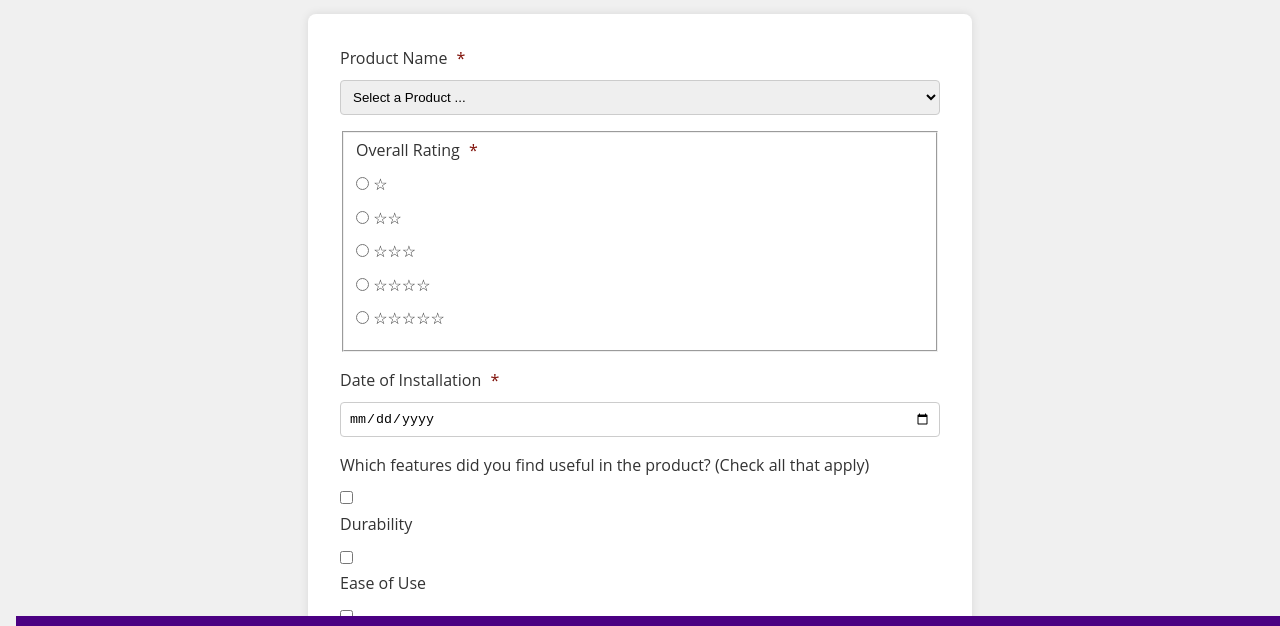
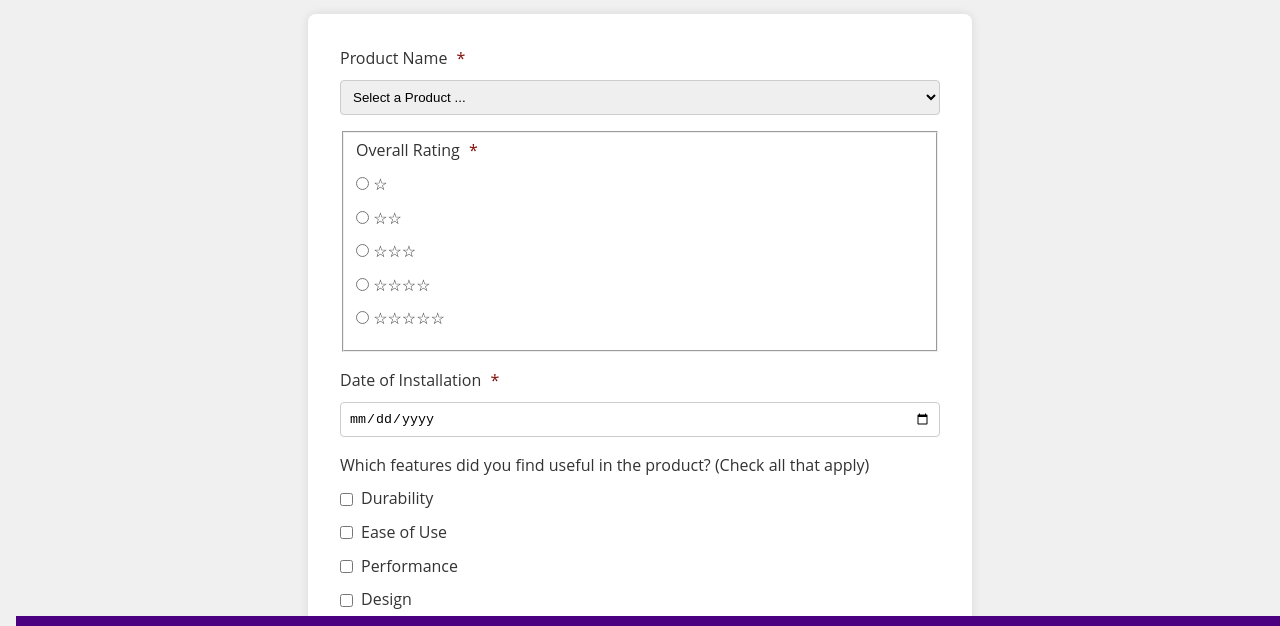
Before and after one commit to enochbalbuena/wdd131, a plain HTML site: page form.html in a window 1280 px wide. Shown: the part 101-727 px from the top of the page. Drawn offline with Linux system fonts and the light colour scheme.

Commit message:
improved UI

```diff
--- a/form.html
+++ b/form.html
@@ -54,19 +54,19 @@
             </div>
             <div>
                 <label>Which features did you find useful in the product? (Check all that apply)</label>
-                <div>
+                <div class="checkbox-label">
                     <input type="checkbox" id="durability" name="features" value="durability">
                     <label for="durability">Durability</label>
                 </div>
-                <div>
+                <div class="checkbox-label">
                     <input type="checkbox" id="easeOfUse" name="features" value="easeOfUse">
                     <label for="easeOfUse">Ease of Use</label>
                 </div>
-                <div>
+                <div class="checkbox-label">
                     <input type="checkbox" id="performance" name="features" value="performance">
                     <label for="performance">Performance</label>
                 </div>
-                <div>
+                <div class="checkbox-label">
                     <input type="checkbox" id="design" name="features" value="design">
                     <label for="design">Design</label>
                 </div>
--- a/styles/form.css
+++ b/styles/form.css
@@ -89,3 +89,24 @@ label .required {
     color: #81130b;
     margin-left: 5px;
 }
+
+div.checkbox-label {
+    display: flex;
+    align-items: center;
+}
+
+.checkbox-label {
+    display: flex;
+    align-items: center;
+    margin-bottom: 0.5rem;
+}
+
+.checkbox-label input[type="checkbox"] {
+    margin-right: 0.5rem;
+    flex: 0 0 auto;
+}
+
+.checkbox-label label {
+    margin: 0;
+    flex: 1;
+}
```
